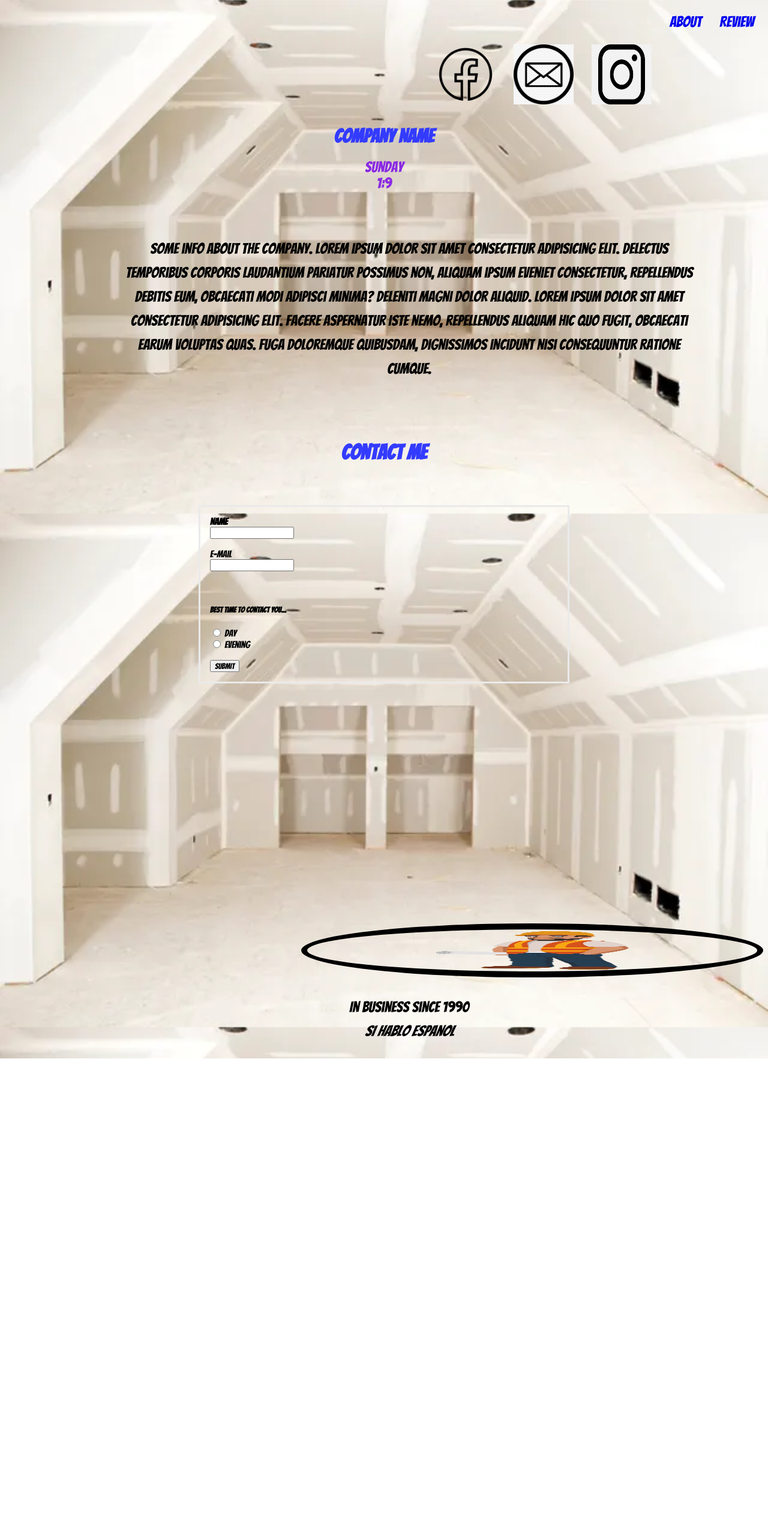
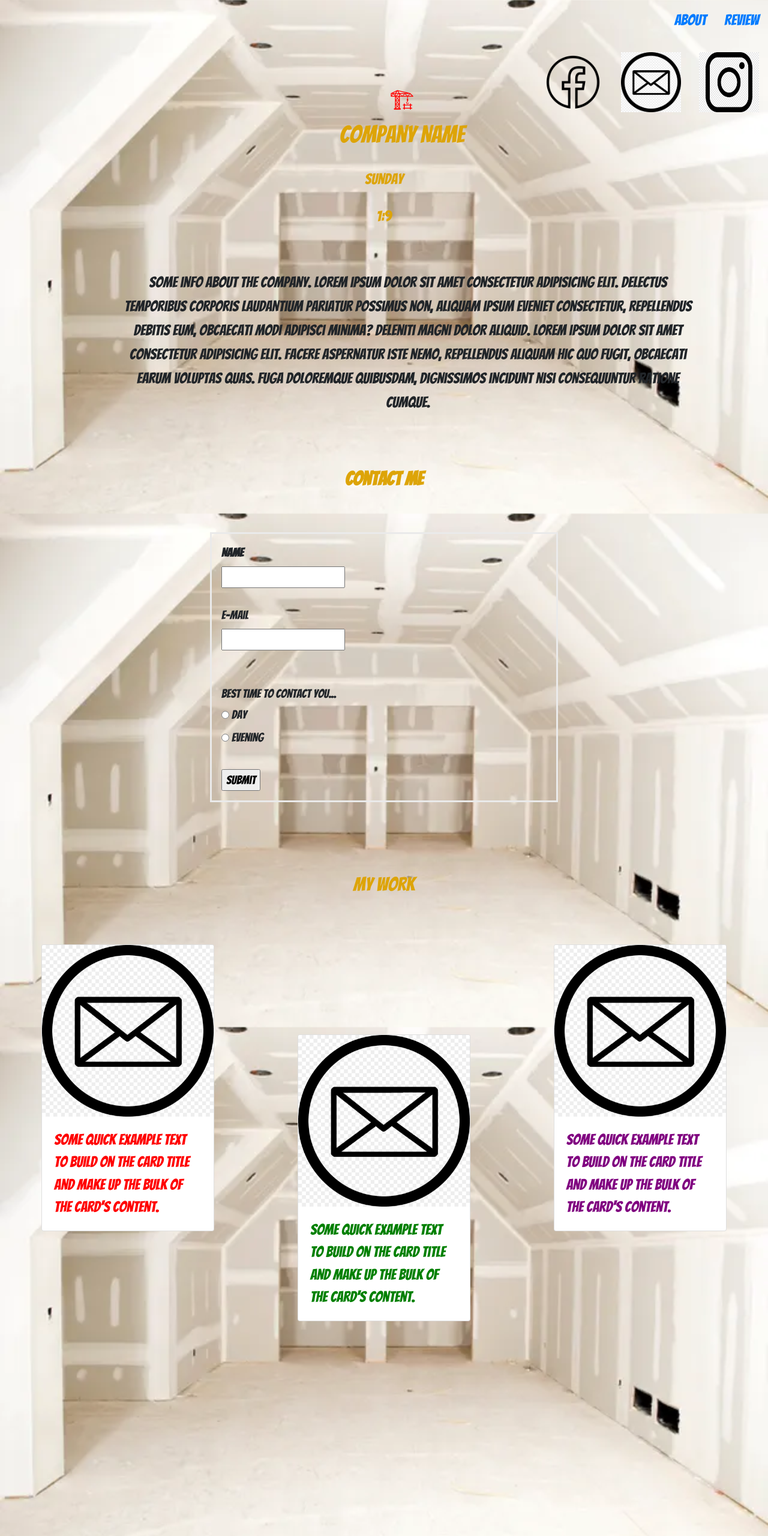
Before and after one commit to ApVen77/drywall-company-, a plain HTML site: page index.html in a window 1280 px wide. Shown: the top 2560 px of the page at 60% size. Before the commit the page ends 1764 px from the top, so only its background shows below. Drawn offline with nearby package versions, Linux system fonts and the light colour scheme.

Commit message:
made some changes

```diff
--- a/index.html
+++ b/index.html
@@ -7,6 +7,17 @@
     <link rel="stylesheet" type="text/css" href="style.css">
     <link rel="preconnect" href="https://fonts.gstatic.com">
     <link href="https://fonts.googleapis.com/css2?family=Bangers&display=swap" rel="stylesheet">
+    <link rel="stylesheet" href="https://stackpath.bootstrapcdn.com/bootstrap/4.3.1/css/bootstrap.min.css"
+        integrity="sha384-ggOyR0iXCbMQv3Xipma34MD+dH/1fQ784/j6cY/iJTQUOhcWr7x9JvoRxT2MZw1T" crossorigin="anonymous">
+    <script src="https://code.jquery.com/jquery-3.3.1.slim.min.js"
+        integrity="sha384-q8i/X+965DzO0rT7abK41JStQIAqVgRVzpbzo5smXKp4YfRvH+8abtTE1Pi6jizo"
+        crossorigin="anonymous"></script>
+    <script src="https://cdnjs.cloudflare.com/ajax/libs/popper.js/1.14.7/umd/popper.min.js"
+        integrity="sha384-UO2eT0CpHqdSJQ6hJty5KVphtPhzWj9WO1clHTMGa3JDZwrnQq4sF86dIHNDz0W1"
+        crossorigin="anonymous"></script>
+    <script src="https://stackpath.bootstrapcdn.com/bootstrap/4.3.1/js/bootstrap.min.js"
+        integrity="sha384-JjSmVgyd0p3pXB1rRibZUAYoIIy6OrQ6VrjIEaFf/nJGzIxFDsf4x0xIM+B07jRM"
+        crossorigin="anonymous"></script>
     <title>Drywall Company</title>
 </head>
 
@@ -19,31 +30,37 @@
     <br>
     <br>
 
-    <a href="https://www.facebook.com">
+    <a href="https://www.facebook.com" target="=_blank">
         <img border="0" alt="instagram Icon" src="images/png-clipart-computer-icons-white-instagram-icon-text-logo.png"
             width="100" height="100">
     </a>
-    <a href="https://www.facebook.com">
+    <a href="https://www.facebook.com" target="=_blank">
         <img border="0" alt="email Icon" src="images/email.jpg" width="100" height="100">
     </a>
-    <a href="https://www.facebook.com">
+    <a href="https://www.facebook.com" target="=_blank">
         <img border="0" alt="facebook Icon" src="images/facebook-new.png" width="100" height="100">
     </a>
     <br>
     <br>
     <br>
-    <h1>Company Name</h1>
+
+    <h1 class="icon"> &#x1F3D7 </h1>
+    <h1> Company Name</h1>
+    <br>
     <div id="week-day">Today is</div>
+    <br>
     <div id="time"></div>
     <br>
     <br>
     <br>
-    <p>Some info about the company. Lorem ipsum dolor sit amet consectetur adipisicing elit. Delectus temporibus
+    <p id="text">Some info about the company. Lorem ipsum dolor sit amet consectetur adipisicing elit. Delectus temporibus
         corporis laudantium pariatur possimus non, aliquam ipsum eveniet consectetur, repellendus debitis eum, obcaecati
         modi adipisci minima? Deleniti magni dolor aliquid. Lorem ipsum dolor sit amet consectetur adipisicing elit.
         Facere aspernatur iste nemo, repellendus aliquam hic quo fugit, obcaecati earum voluptas quas. Fuga doloremque
         quibusdam, dignissimos incidunt nisi consequuntur ratione cumque.</p>
-
+    <br>
+    <br>
+    <br>
     <h2><strong>Contact Me</strong></h2>
     <div class="test"></div>
     <form id="form" action="https://apven77.github.io/Portfolio-2020/" method="get">
@@ -73,10 +90,44 @@
         <div id="dialog" title="Basic dialog">
     </form>
     </div>
+    <br>
+    <br>
+    <h2>My Work</h2>
+    <br>
+    <br>
+    <br>
+
+
+    <div class="flexbox-container">
+        <div class= "flexbox-item one">
+            <div class="card" style="width: 18rem;">
+                <img src="images/email.jpg" class="card-img-top" alt="...">
+                <div class="card-body">
+                  <p class="card-text">Some quick example text to build on the card title and make up the bulk of the card's content.</p>
+                </div>
+              </div>
+        </div>
+        <div class= "flexbox-item two">
+            <div class="card" style="width: 18rem;">
+                <img src="images/email.jpg" class="card-img-top" alt="...">
+                <div class="card-body">
+                  <p class="card-text">Some quick example text to build on the card title and make up the bulk of the card's content.</p>
+                </div>
+              </div>
+        </div>
+        <div class= "flexbox-item three">
+            <div class="card" style="width: 18rem;">
+                <img src="images/email.jpg" class="card-img-top" alt="...">
+                <div class="card-body">
+                  <p class="card-text">Some quick example text to build on the card title and make up the bulk of the card's content.</p>
+                </div>
+              </div>
+        </div>
+    </div>
 
     <script src="app.js"></script>
 </body>
-<footer>
+<footer id="foot">
     <img src="images/worker.png">
     <p>In Business Since 1990
         <br><i>Si Hablo Espanol</i>
--- a/style.css
+++ b/style.css
@@ -10,6 +10,10 @@ body {
     /* background-color: red; */
 }
 
+.icon {
+    font-size: 40px;
+    color: red;
+}
 nav a {
     font-size: 25px;
     text-decoration: none;
@@ -28,37 +32,73 @@ a img:hover {
     color: #249A45;
 }
 
-h1, h2 {
+h1 {
+
     text-align: center;
-    margin-top: 100px;
-    color: #333BFF;
+    margin-top: 250px;
+    margin-left: 450px;
+    color: #dda408;
+    font-size: 45px;
 
+}
+
+h2 {
+    text-align: center;
+    margin-top: 250px;
+
+    color: #dda408;
+    font-size: 45px;
 }
 
 #week-day, #time {
     text-align: center;
     font-size: 25px;
-    color:blueviolet;
+    color: #dda408;
 }
 
-h2 {
+/* h2 {
     font-size: 35px;
-}
+} */
 form {
     max-width: 580px;
     margin: 70px auto;
     padding: 16px;
     border: 3px solid #eaeaea;
-
+    font-size: 20px;
 
   }
 
+  #text {
+    text-align: center;
+    width: 75%;
+    font-size: 25px;
+    margin-left: 200px;
+    line-height: 40px;
+  }
+
+  .one .card {
+      color: red;
+    }
+
+    .two .card {
+        color: green;
+        margin-top: 150px;
+  }
+
+  .three .card {
+      color: purple;
+  }
+
   p {
-      text-align: center;
-      width: 75%;
-      font-size: 25px;
-      margin-left: 200px;
-      line-height: 40px;
+    font-size: 25px;
+  }
+
+  .flexbox-container {
+      display: flex;
+      flex-wrap: wrap;
+      flex-direction: row;
+      justify-content: space-around;
+
   }
 
   footer {
@@ -72,9 +112,14 @@ form {
     font-size: 25px;
    }
 
+   footer p {
+       text-align: center;
+   }
+
    footer img {
        border-radius: 50%;
        border: black solid 10px;
-       width: 750px;
+       width: 75px;
        height: 70px;
+       float: right;
    }
```
